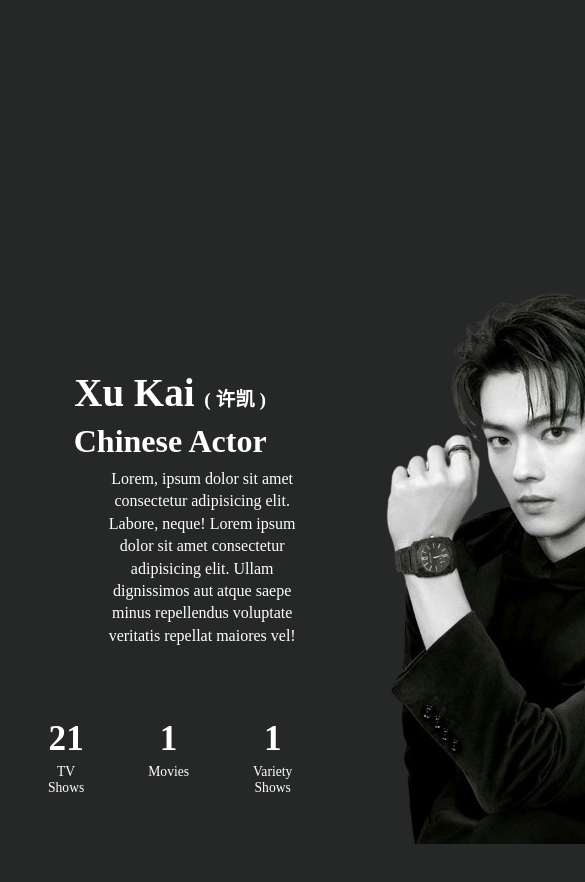
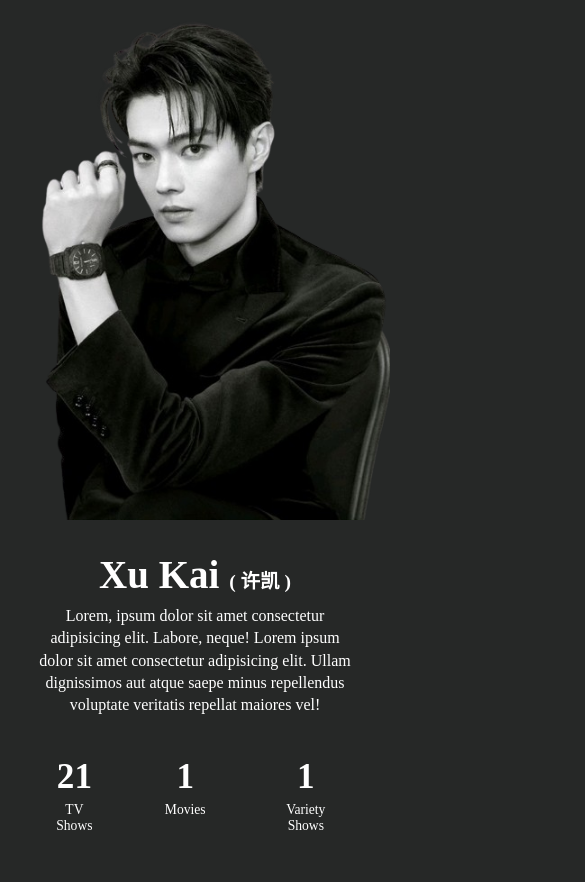
Before and after one commit to techdhara047/xu-kai, an Astro site: page / in a window 390 px wide. Shown: the top 882 px of the page, 585 px wide, since content can reach past the window. Before the commit the page ends 844 px from the top, so only its background shows below. Built offline with nearby package versions, Linux system fonts and the light colour scheme; Astro itself is replaced by a stand-in of ours.

Commit message:
mobile friendly

```diff
--- a/src/pages/index.astro
+++ b/src/pages/index.astro
@@ -22,7 +22,7 @@ import '../styles/global.css'
               <div class="left">
                 <h1>Xu Kai <span>( 许凯
                   )</span></h1>
-                <h2>Chinese Actor</h2>
+                <!-- <h2>Chinese Actor</h2> -->
                 <p>Lorem, ipsum dolor sit amet consectetur adipisicing elit. Labore, neque! Lorem ipsum dolor sit amet consectetur adipisicing elit. Ullam dignissimos aut atque saepe minus repellendus voluptate veritatis repellat maiores vel!</p>
                 <div class="filmography">
                   <div class="rect">
@@ -51,7 +51,7 @@ import '../styles/global.css'
 
 <style>
   .landing {
-    height: 100dvh;
+    min-height: 100dvh;
 
   }
 
@@ -84,7 +84,7 @@ import '../styles/global.css'
     font-size: clamp(2rem, 10vw, 2rem)
   }
   .left  > p {
-    margin-inline-start: 4rem;
+
     line-height: 1.4rem;
     text-align: center;
   }
@@ -112,4 +112,19 @@ import '../styles/global.css'
     align-items: end;
 
   }
+
+  @media only screen and (max-width: 786px) {
+    .box {
+    flex-direction: column-reverse;
+  }
+
+  .right img {
+    width: 100%;
+    height: 100%;
+    object-fit: contain;
+  }
+  .filmography {
+    margin-top: 1rem;
+  }
+}
 </style>
```
